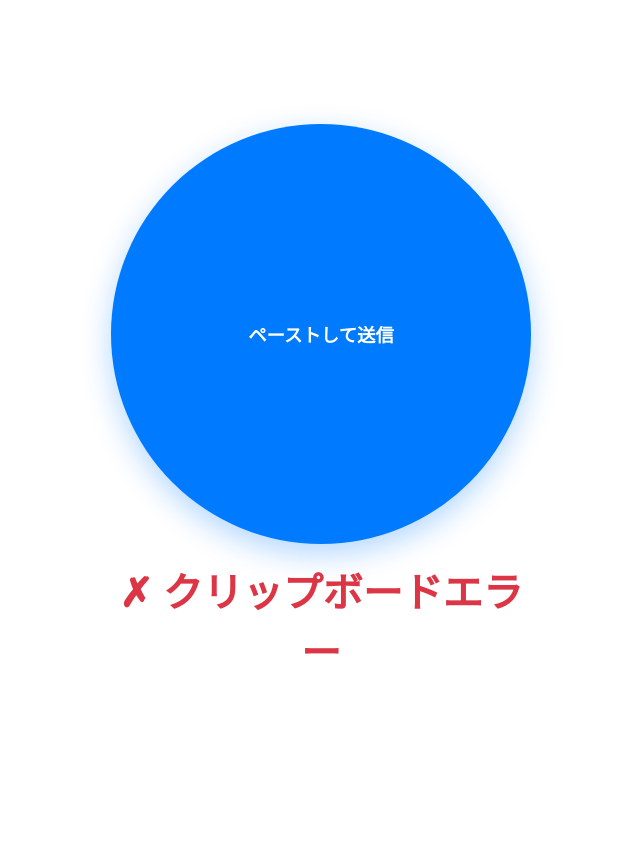
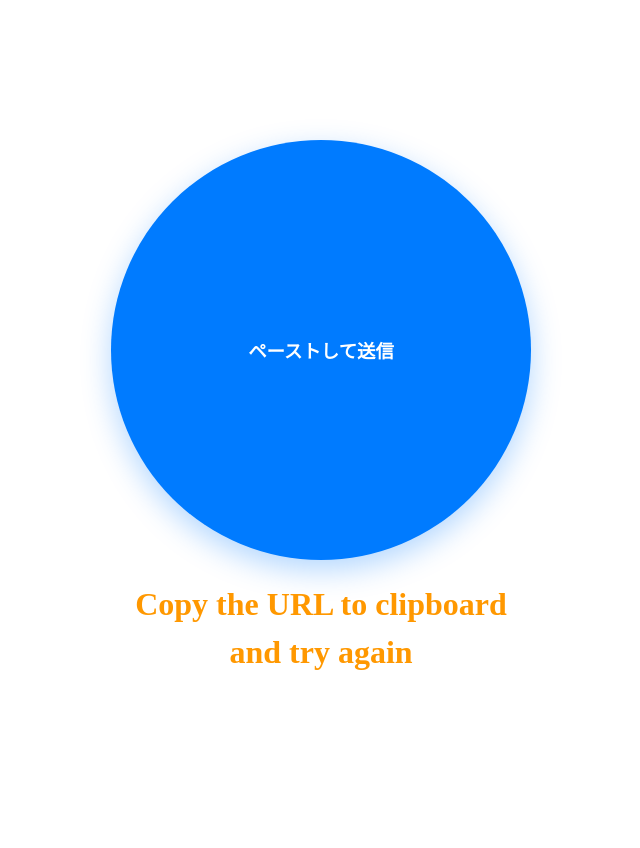
Before and after one commit to gojiroma/reqr, a Flask app: page /scan/1 in a window 1280 px wide. Shown: the whole page, without its empty margins (319-959 px from the left). Run offline with Flask 3, Linux system fonts and the light colour scheme.

Commit message:
クリップボード非対応時にコピー促促、言語別表示対応

```diff
--- a/templates/scan.html
+++ b/templates/scan.html
@@ -24,6 +24,37 @@
         const button = document.getElementById('pasteSendBtn');
         const statusMessage = document.getElementById('statusMessage');
 
+        // 言語判定
+        const isJapanese = navigator.language.startsWith('ja');
+        const messages = {
+            ja: {
+                loading: '読み込み中...',
+                success: '✓ 送信完了',
+                failed: '✗ 送信に失敗しました',
+                networkError: '✗ ネットワークエラー',
+                notFound: '✗ URLが見つかりません',
+                clipboardError: '✗ クリップボードエラー',
+                copyPrompt: 'URLをクリップボード\nにコピーして\nもう一度お試しください',
+                invalidUrl: '✗ 有効なURLではありません\nhttp(s)から始まるURLを\nコピーしてください',
+                manualPaste: 'ペーストして送信',
+                sent: '送信済み'
+            },
+            en: {
+                loading: 'Loading...',
+                success: '✓ Sent successfully',
+                failed: '✗ Failed to send',
+                networkError: '✗ Network error',
+                notFound: '✗ URL not found',
+                clipboardError: '✗ Clipboard error',
+                copyPrompt: 'Copy the URL to\nclipboard and\ntry again',
+                invalidUrl: '✗ Invalid URL\nPlease copy a URL\nstarting with http(s)',
+                manualPaste: 'Paste and send',
+                sent: 'Sent'
+            }
+        };
+
+        const msgs = isJapanese ? messages.ja : messages.en;
+
         async function postUrl(url) {
             try {
                 const res = await fetch('/submit', {
@@ -32,41 +63,56 @@
                     body: new URLSearchParams({ room_id: roomId, url }),
                 });
                 if (res.ok) {
-                    statusMessage.textContent = '✓ 送信完了';
+                    statusMessage.textContent = msgs.success;
                     statusMessage.style.color = '#28a745';
                     statusMessage.style.fontSize = '4rem';
                     button.disabled = true;
-                    button.textContent = '送信済み';
+                    button.textContent = msgs.sent;
                 } else {
-                    statusMessage.textContent = '✗ 送信に失敗しました';
+                    statusMessage.textContent = msgs.failed;
                     statusMessage.style.color = '#dc3545';
                     statusMessage.style.fontSize = '3rem';
                 }
             } catch (err) {
-                statusMessage.textContent = '✗ ネットワークエラー';
+                statusMessage.textContent = msgs.networkError;
                 statusMessage.style.color = '#dc3545';
                 statusMessage.style.fontSize = '3rem';
             }
         }
 
         async function autoSendFromClipboard() {
-            statusMessage.textContent = '読み込み中...';
+            statusMessage.textContent = msgs.loading;
             statusMessage.style.fontSize = '2rem';
             statusMessage.style.color = '#666';
             try {
                 const text = await navigator.clipboard.readText();
-                if (!text || !text.startsWith('http')) {
-                    statusMessage.textContent = '✗ URLが見つかりません';
-                    statusMessage.style.color = '#dc3545';
-                    statusMessage.style.fontSize = '2.5rem';
+
+                if (!text || text.trim() === '') {
+                    // クリップボードが空
+                    statusMessage.textContent = msgs.copyPrompt;
+                    statusMessage.style.color = '#ff9800';
+                    statusMessage.style.fontSize = '2rem';
                     button.style.display = 'block';
                     return;
                 }
-                await postUrl(text.trim());
+
+                const trimmedText = text.trim();
+
+                if (!trimmedText.startsWith('http://') && !trimmedText.startsWith('https://')) {
+                    // URLがhttp(s)で始まらない
+                    statusMessage.textContent = msgs.invalidUrl;
+                    statusMessage.style.color = '#ff9800';
+                    statusMessage.style.fontSize = '1.8rem';
+                    button.style.display = 'block';
+                    return;
+                }
+
+                await postUrl(trimmedText);
             } catch (err) {
-                statusMessage.textContent = '✗ クリップボードエラー';
-                statusMessage.style.color = '#dc3545';
-                statusMessage.style.fontSize = '2.5rem';
+                // クリップボード読み取りエラー
+                statusMessage.textContent = msgs.copyPrompt;
+                statusMessage.style.color = '#ff9800';
+                statusMessage.style.fontSize = '2rem';
                 button.style.display = 'block';
             }
         }
```
